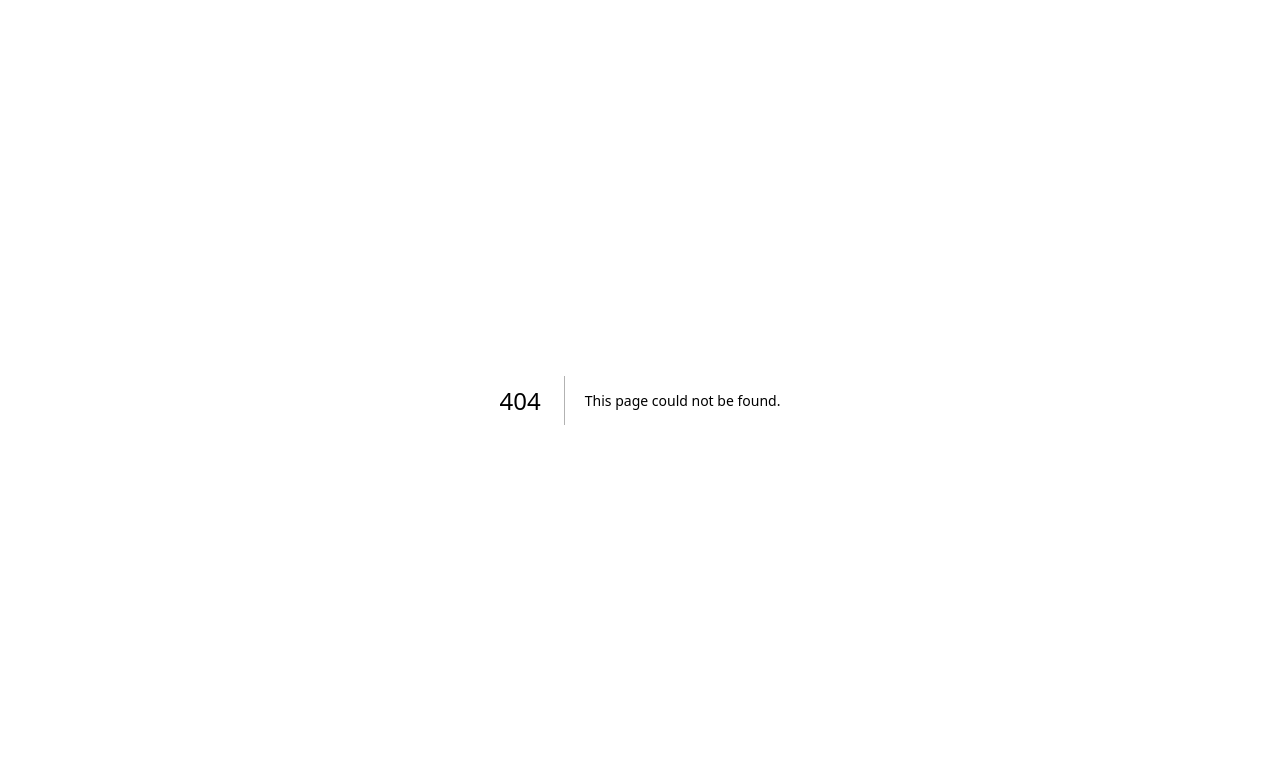
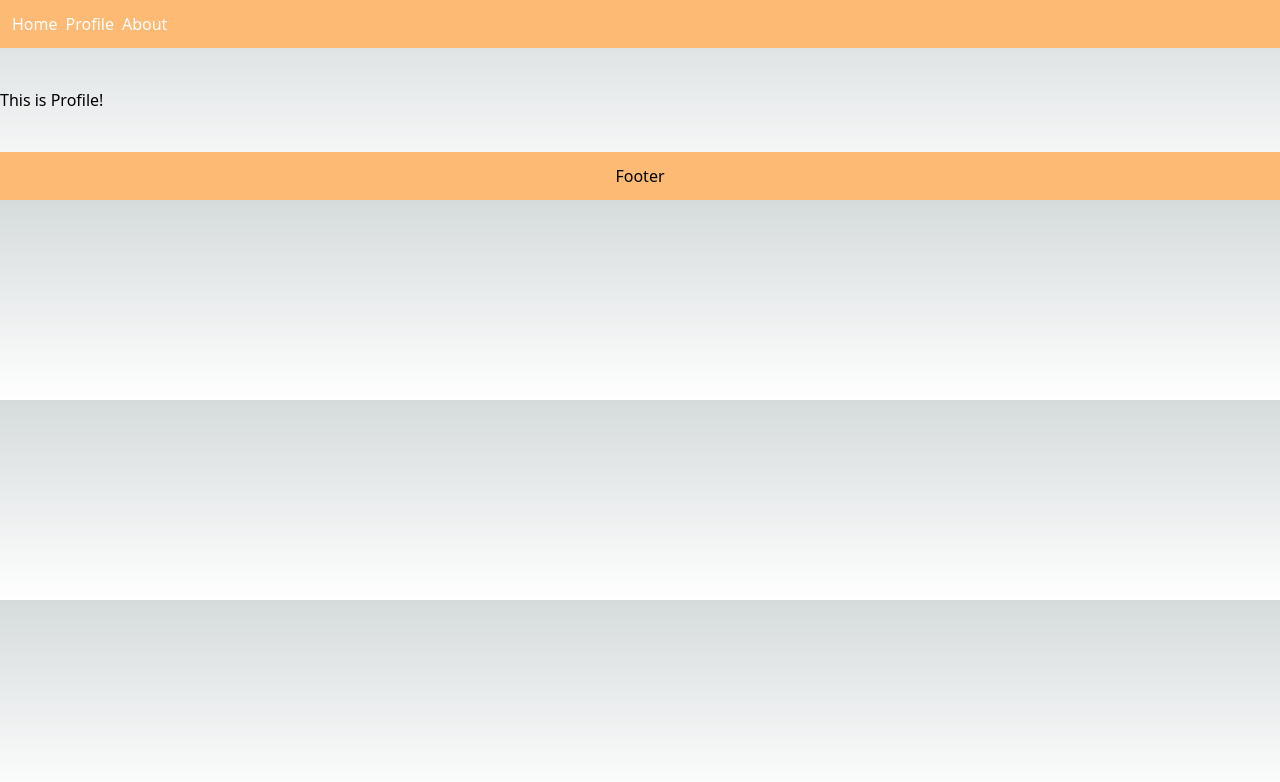
Before and after one commit to tariraf/sanber-nextjs, a Next.js app in the folder new-project/: page /profile in a window 1280 px wide. Before the commit this address had no page. Shown: the top 782 px of the page. Built offline with nearby package versions, Linux system fonts and the light colour scheme.

Commit message:
Tugas day 5

```diff
--- /dev/null
+++ b/new-project/layout/index.js
@@ -0,0 +1,22 @@
+import Head from "next/head";
+import Header from "@/components/header";
+import Footer from "@/components/footer";
+
+export default function Layout({ children, metaTitle, metaDescription }) {
+ return (
+  <div>
+   <Head>
+    <title>{`Create Next App - ${metaTitle}`}</title>
+    <meta
+     name="description"
+     content={metaDescription || "Generated by create next app"}
+    />
+    <meta name="viewport" content="width=device-width, initial-scale=1" />
+    <link rel="icon" href="/favicon.ico" />
+   </Head>
+   <Header />
+    {children}
+   <Footer />
+  </div>
+ );
+}
--- a/new-project/pages/index.js
+++ b/new-project/pages/index.js
@@ -1,22 +1,9 @@
-import Head from "next/head";
-import Header from "@/components/header";
-import Footer from "@/components/footer";
+import Layout from "@/layout";
 
-export default function Layout({ children, metaTitle, metaDescription }) {
+export default function Home() {
  return (
-  <div>
-   <Head>
-    <title>{`Create Next App - ${metaTitle}`}</title>
-    <meta
-     name="description"
-     content={metaDescription || "Generated by create next app"}
-    />
-    <meta name="viewport" content="width=device-width, initial-scale=1" />
-    <link rel="icon" href="/favicon.ico" />
-   </Head>
-   <Header />
-    {children}
-   <Footer />
-  </div>
+  <Layout metaTitle="Home">
+    <h1 className="py-10">This is Home!</h1>
+  </Layout>
  );
 }
--- /dev/null
+++ b/new-project/pages/profile.js
@@ -0,0 +1,9 @@
+import Layout from "@/layout";
+
+export default function Profile() {
+ return (
+  <Layout metaTitle="Profile">
+    <h1 className="py-10">This is Profile!</h1>
+  </Layout>
+ );
+}
```
